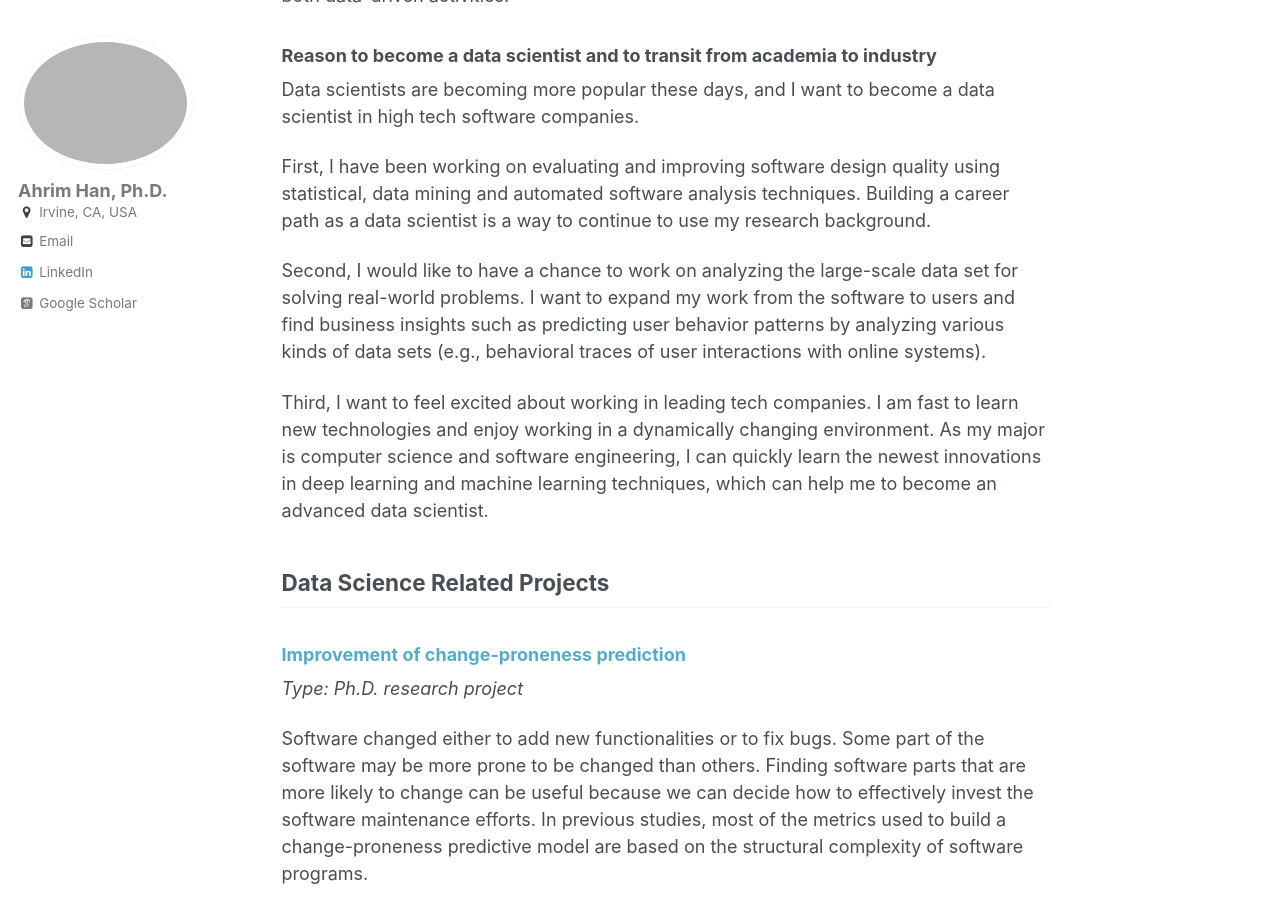
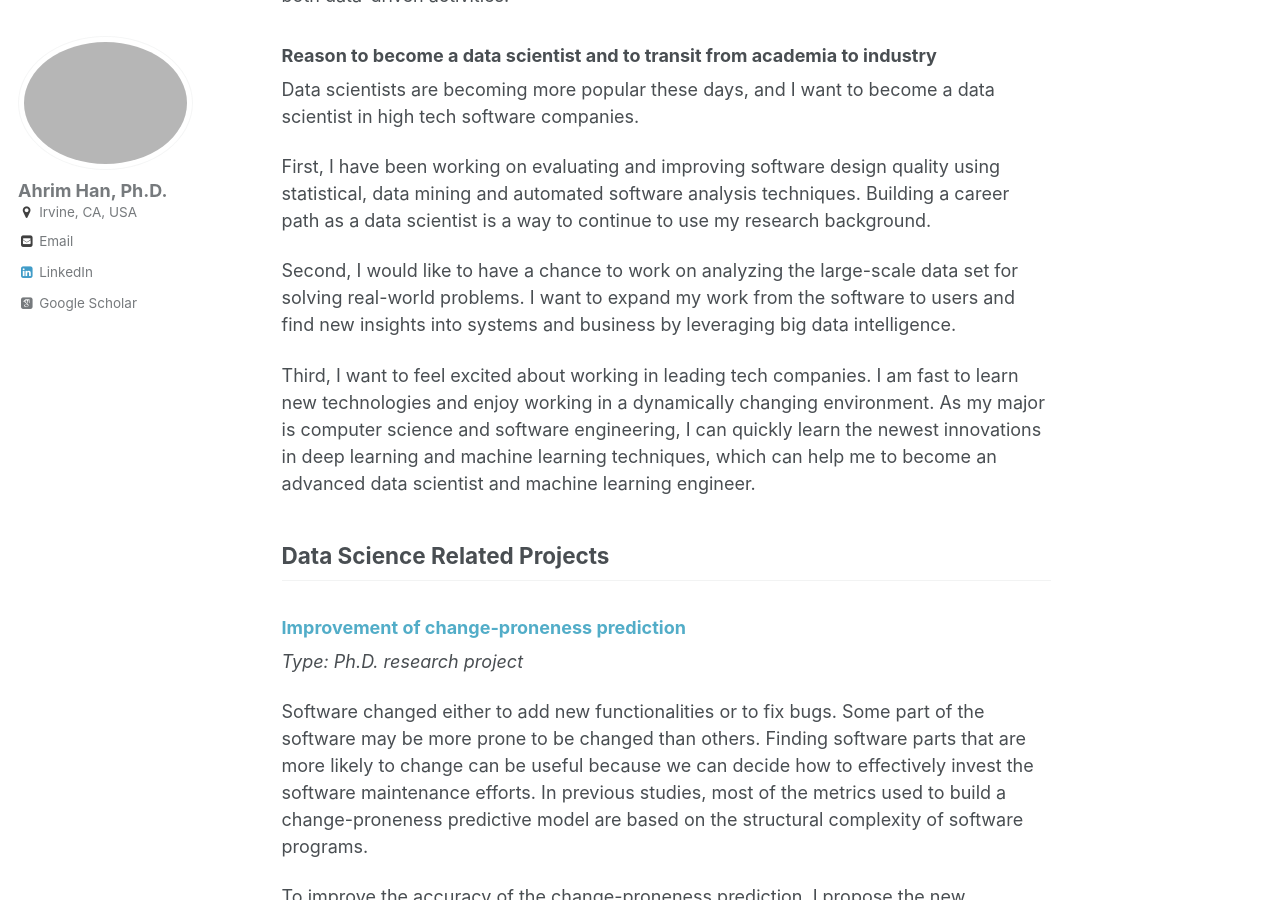
Before and after one commit to ahrimhan/ahrimhan.github.io, a Jekyll site: the page built from _pages/datascience.md, in a window 1280 px wide and 900 px high, scrolled down 464 px. Built offline with Jekyll 4.4.1, drawn with Linux system fonts in a browser that asks for light colours; some web fonts are replaced.

Commit message:
revise the contents of introduction

```diff
--- a/_pages/datascience.md
+++ b/_pages/datascience.md
@@ -18,9 +18,11 @@ Data scientists are becoming more popular these days, and I want to become a dat
 
 First, I have been working on evaluating and improving software design quality using statistical, data mining and automated software analysis techniques. Building a career path as a data scientist is a way to continue to use my research background.
 
-Second, I would like to have a chance to work on analyzing the large-scale data set for solving real-world problems. I want to expand my work from the software to users and find business insights such as predicting user behavior patterns by analyzing various kinds of data sets (e.g., behavioral traces of user interactions with online systems).
+Second, I would like to have a chance to work on analyzing the large-scale data set for solving real-world problems.
+I want to expand my work from the software to users and find new insights into systems and business by leveraging big data intelligence.
 
-Third, I want to feel excited about working in leading tech companies. I am fast to learn new technologies and enjoy working in a dynamically changing environment. As my major is computer science and software engineering, I can quickly learn the newest innovations in deep learning and machine learning techniques, which can help me to become an advanced data scientist.
+Third, I want to feel excited about working in leading tech companies. I am fast to learn new technologies and enjoy working in a dynamically changing environment.
+As my major is computer science and software engineering, I can quickly learn the newest innovations in deep learning and machine learning techniques, which can help me to become an advanced data scientist and machine learning engineer.
 
 
 ## Data Science Related Projects
```
Also changed, not shown: _pages/about.md (+1 -1 lines), _portfolio/research_project2.md (+22 -20 lines), _portfolio/research_project3.md (+9 -5 lines).
